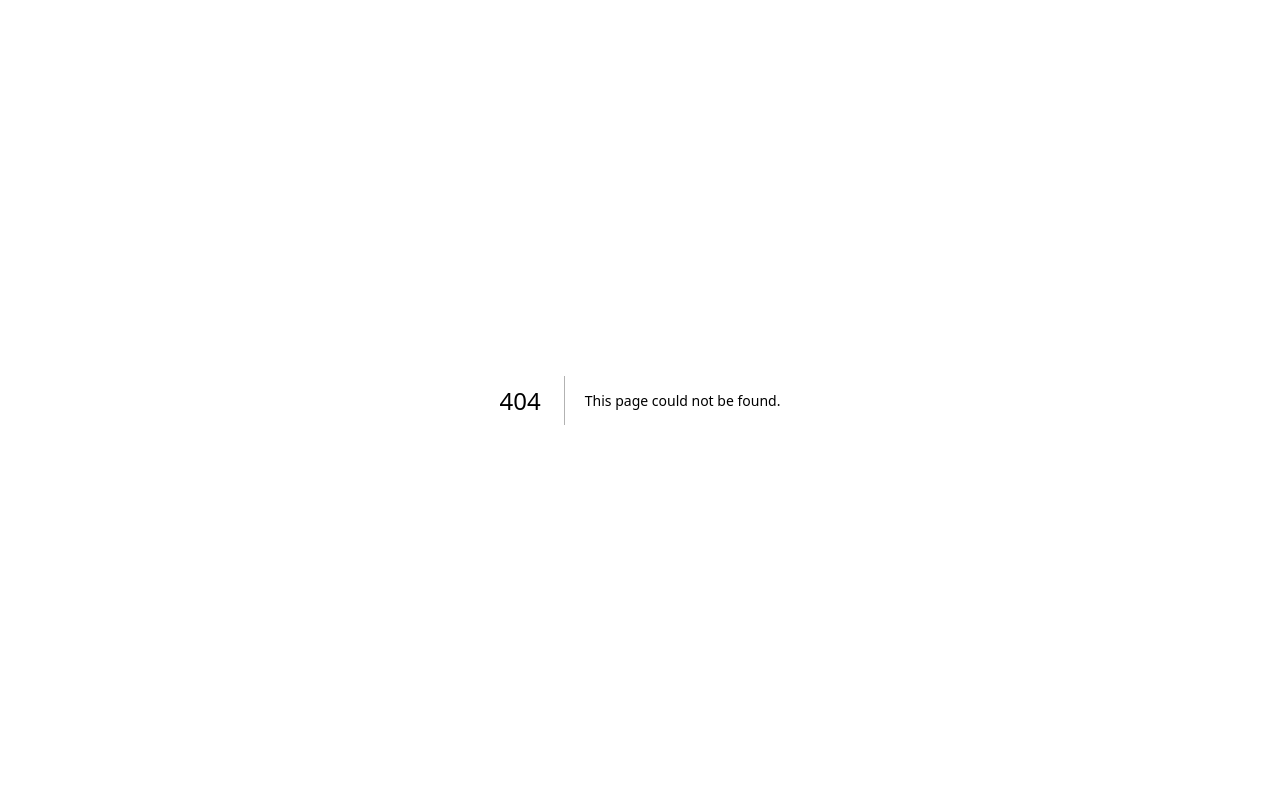
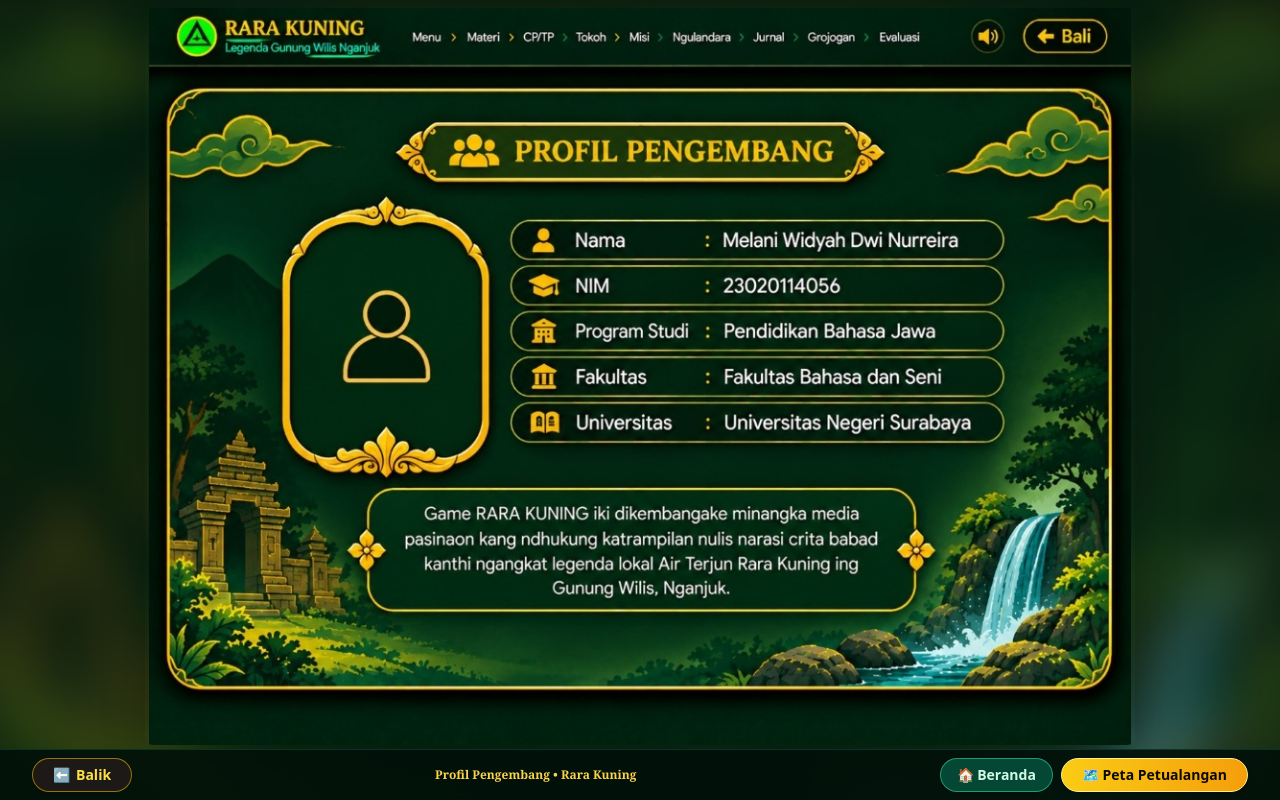
Before and after one commit to figo17/Naroku, a Next.js app: page /pengembang in a window 1280 px wide. Before the commit this address had no page. Built offline with nearby package versions, Linux system fonts and the light colour scheme.

Commit message:
feat: tambah halaman Profil Pengembang ing halaman pungkasan

```diff
--- a/app/(game)/beranda/page.jsx
+++ b/app/(game)/beranda/page.jsx
@@ -188,6 +188,10 @@ export default function StudentHomePage() {
           <Link href="/cptp" className="hover:text-yellow-400 flex items-center gap-1.5 transition-colors">
             <span>📖</span> Capaian Pasinaon (CP/TP)
           </Link>
+          <span className="text-emerald-600">•</span>
+          <Link href="/pengembang" className="hover:text-yellow-400 flex items-center gap-1.5 transition-colors">
+            <span>👩‍💻</span> Profil Pengembang
+          </Link>
         </div>
       </main>
 
--- a/app/(game)/level3/piwulang/page.jsx
+++ b/app/(game)/level3/piwulang/page.jsx
@@ -65,6 +65,7 @@ export default function Level3PiwulangPage() {
   const [showMisiModal, setShowMisiModal] = useState(false);
 
   useEffect(() => {
+    router.prefetch('/pengembang');
     router.prefetch('/peta');
     router.prefetch('/level3/apresiasi');
 
@@ -150,8 +151,8 @@ export default function Level3PiwulangPage() {
 
   const handleRampung = useCallback(() => {
     playChime(true);
-    setShowFinishModal(true);
-  }, [playChime]);
+    router.push('/pengembang');
+  }, [playChime, router]);
 
   if (loading) {
     return (
--- a/app/(game)/materi/page.jsx
+++ b/app/(game)/materi/page.jsx
@@ -50,6 +50,15 @@ const MATERI_SLIDES = [
     height: 512,
     hasNavbar: false,
     hasBanjurButton: true,
+  },
+  {
+    id: 6,
+    title: 'Profil Pengembang – Melani Widyah Dwi Nurreira',
+    src: '/assets/materi/slide-6-profil-pengembang.jpg',
+    width: 1024,
+    height: 768,
+    hasNavbar: false,
+    hasBaliButton: true,
   },
 ];
 
@@ -228,10 +237,22 @@ export default function MateriPage() {
             <button
               type="button"
               onClick={handleNext}
-              title="Selesai menyang Peta Petualangan"
+              title="Lanjut menyang Profil Pengembang"
               className="absolute left-[83.59%] top-[86.33%] w-[12.89%] h-[7.03%] rounded-xl bg-transparent hover:bg-yellow-300/20 hover:ring-2 hover:ring-yellow-300 active:scale-95 transition-all cursor-pointer z-30"
             >
               <span className="sr-only">Banjur</span>
+            </button>
+          )}
+
+          {/* Hitbox Tombol "⬅ Bali" pada Slide 6 (Profil Pengembang) */}
+          {current.hasBaliButton && (
+            <button
+              type="button"
+              onClick={() => router.push('/beranda')}
+              title="Bali menyang Beranda"
+              className="absolute left-[88.8%] top-[1.4%] w-[8.8%] h-[4.8%] rounded-full bg-transparent hover:bg-yellow-400/20 hover:ring-2 hover:ring-yellow-300 active:scale-95 transition-all cursor-pointer z-30"
+            >
+              <span className="sr-only">Bali</span>
             </button>
           )}
         </div>
--- /dev/null
+++ b/app/(game)/pengembang/page.jsx
@@ -0,0 +1,153 @@
+'use client';
+
+import React, { useState, useEffect } from 'react';
+import Link from 'next/link';
+import Image from 'next/image';
+import { useRouter } from 'next/navigation';
+
+export default function ProfilPengembangPage() {
+  const router = useRouter();
+  const [audioPlaying, setAudioPlaying] = useState(false);
+
+  useEffect(() => {
+    router.prefetch('/peta');
+    router.prefetch('/beranda');
+  }, [router]);
+
+  return (
+    <div className="relative w-screen h-screen bg-[#03150c] text-stone-100 flex flex-col items-center justify-between overflow-hidden select-none font-sans">
+      {/* Ambient Blurred Backdrop */}
+      <Image
+        src="/assets/materi/slide-6-profil-pengembang.jpg"
+        alt=""
+        fill
+        priority
+        sizes="100vw"
+        className="object-cover object-center blur-xl scale-110 opacity-45 pointer-events-none"
+      />
+
+      {/* Container Utama 4:3 (1024 x 768) */}
+      <div className="relative z-10 flex-1 w-full flex items-center justify-center px-2 pt-2 pb-1 overflow-hidden">
+        <div
+          className="relative w-full h-full shadow-2xl overflow-hidden rounded-lg"
+          style={{
+            aspectRatio: '1024 / 768',
+            maxWidth: 'calc((100vh - 58px) * 1024 / 768)',
+            maxHeight: 'calc(100vw * 768 / 1024)',
+          }}
+        >
+          <Image
+            src="/assets/materi/slide-6-profil-pengembang.jpg"
+            alt="Profil Pengembang Game Rara Kuning – Melani Widyah Dwi Nurreira"
+            fill
+            priority
+            sizes="100vw"
+            className="object-contain object-center"
+          />
+
+          {/* ===== TOP NAVBAR HITBOXES ===== */}
+          <Link
+            href="/beranda"
+            title="Beranda"
+            className="absolute left-[2.2%] top-[1.0%] w-[21.0%] h-[5.6%] rounded-md bg-transparent hover:bg-yellow-400/10 cursor-pointer z-30"
+          />
+          <Link
+            href="/beranda"
+            title="Menu Beranda"
+            className="absolute left-[26.2%] top-[1.8%] w-[4.5%] h-[4.2%] rounded-md bg-transparent hover:bg-yellow-400/15 cursor-pointer z-30"
+          />
+          <Link
+            href="/materi"
+            title="Materi"
+            className="absolute left-[31.8%] top-[1.8%] w-[5.0%] h-[4.2%] rounded-md bg-transparent hover:bg-yellow-400/15 cursor-pointer z-30"
+          />
+          <Link
+            href="/cptp"
+            title="CP/TP"
+            className="absolute left-[37.8%] top-[1.8%] w-[4.8%] h-[4.2%] rounded-md bg-transparent hover:bg-yellow-400/15 cursor-pointer z-30"
+          />
+          <Link
+            href="/materi?slide=4"
+            title="Tokoh"
+            className="absolute left-[43.5%] top-[1.8%] w-[4.8%] h-[4.2%] rounded-md bg-transparent hover:bg-yellow-400/15 cursor-pointer z-30"
+          />
+          <Link
+            href="/peta"
+            title="Peta Petualangan"
+            className="absolute left-[49.0%] top-[1.8%] w-[11.5%] h-[4.2%] rounded-md bg-transparent hover:bg-yellow-400/15 cursor-pointer z-30"
+          />
+          <Link
+            href="/level3/simpanan"
+            title="Jurnal – Simpanan Jawaban"
+            className="absolute left-[61.2%] top-[1.8%] w-[5.2%] h-[4.2%] rounded-md bg-transparent hover:bg-yellow-400/15 cursor-pointer z-30"
+          />
+          <Link
+            href="/level2/grojogan"
+            title="Grojogan Rara Kuning"
+            className="absolute left-[67.2%] top-[1.8%] w-[6.5%] h-[4.2%] rounded-md bg-transparent hover:bg-yellow-400/15 cursor-pointer z-30"
+          />
+          <Link
+            href="/level3/piyeulan"
+            title="Evaluasi Piyeulan"
+            className="absolute left-[74.5%] top-[1.8%] w-[6.5%] h-[4.2%] rounded-md bg-transparent hover:bg-yellow-400/15 cursor-pointer z-30"
+          />
+
+          {/* Speaker */}
+          <button
+            type="button"
+            onClick={() => setAudioPlaying((p) => !p)}
+            title={audioPlaying ? 'Pateni Swara' : 'Uripake Swara'}
+            className="absolute left-[83.4%] top-[1.4%] w-[3.8%] h-[4.8%] rounded-full bg-transparent hover:bg-yellow-400/20 cursor-pointer z-30 flex items-center justify-center"
+          >
+            {audioPlaying && (
+              <span className="w-2 h-2 rounded-full bg-yellow-400 animate-ping" />
+            )}
+            <span className="sr-only">Swara</span>
+          </button>
+
+          {/* Tombol Transparan Presisi "⬅ Bali" ing Pojok Tengen Ndhuwur Gambar */}
+          <button
+            type="button"
+            onClick={() => router.back()}
+            title="Bali"
+            aria-label="Bali"
+            className="absolute left-[88.8%] top-[1.4%] w-[8.8%] h-[4.8%] rounded-full bg-transparent hover:bg-yellow-400/20 hover:ring-2 hover:ring-yellow-300 active:scale-95 transition-all cursor-pointer z-35"
+          >
+            <span className="sr-only">Bali</span>
+          </button>
+        </div>
+      </div>
+
+      {/* Bar Navigasi Bawah Tanpa Modal */}
+      <div className="relative z-20 w-full px-4 sm:px-8 py-2 bg-[#021009]/90 border-t border-emerald-900/60 backdrop-blur-md flex items-center justify-between gap-3">
+        <button
+          type="button"
+          onClick={() => router.back()}
+          className="px-4 sm:px-5 py-1.5 rounded-full bg-stone-900 hover:bg-stone-800 border border-yellow-500/60 text-yellow-300 font-bold text-xs sm:text-sm shadow active:scale-95 transition cursor-pointer flex items-center gap-1.5"
+        >
+          <span>⬅</span>
+          <span>Balik</span>
+        </button>
+
+        <span className="text-[11px] sm:text-xs font-serif font-bold text-amber-300">
+          Profil Pengembang • Rara Kuning
+        </span>
+
+        <div className="flex items-center gap-2">
+          <Link
+            href="/beranda"
+            className="px-4 py-1.5 rounded-full bg-emerald-900/90 hover:bg-emerald-800 border border-emerald-400/60 text-emerald-100 font-bold text-xs sm:text-sm shadow active:scale-95 transition"
+          >
+            🏠 Beranda
+          </Link>
+          <Link
+            href="/peta"
+            className="px-5 py-1.5 rounded-full bg-gradient-to-r from-yellow-400 to-amber-500 hover:from-yellow-300 hover:to-amber-400 border border-yellow-200 text-stone-950 font-black text-xs sm:text-sm shadow-lg active:scale-95 transition flex items-center gap-1.5"
+          >
+            <span>🗺️ Peta Petualangan</span>
+          </Link>
+        </div>
+      </div>
+    </div>
+  );
+}
```
Also changed, not shown: public/assets/materi/slide-6-profil-pengembang.jpg (added).
